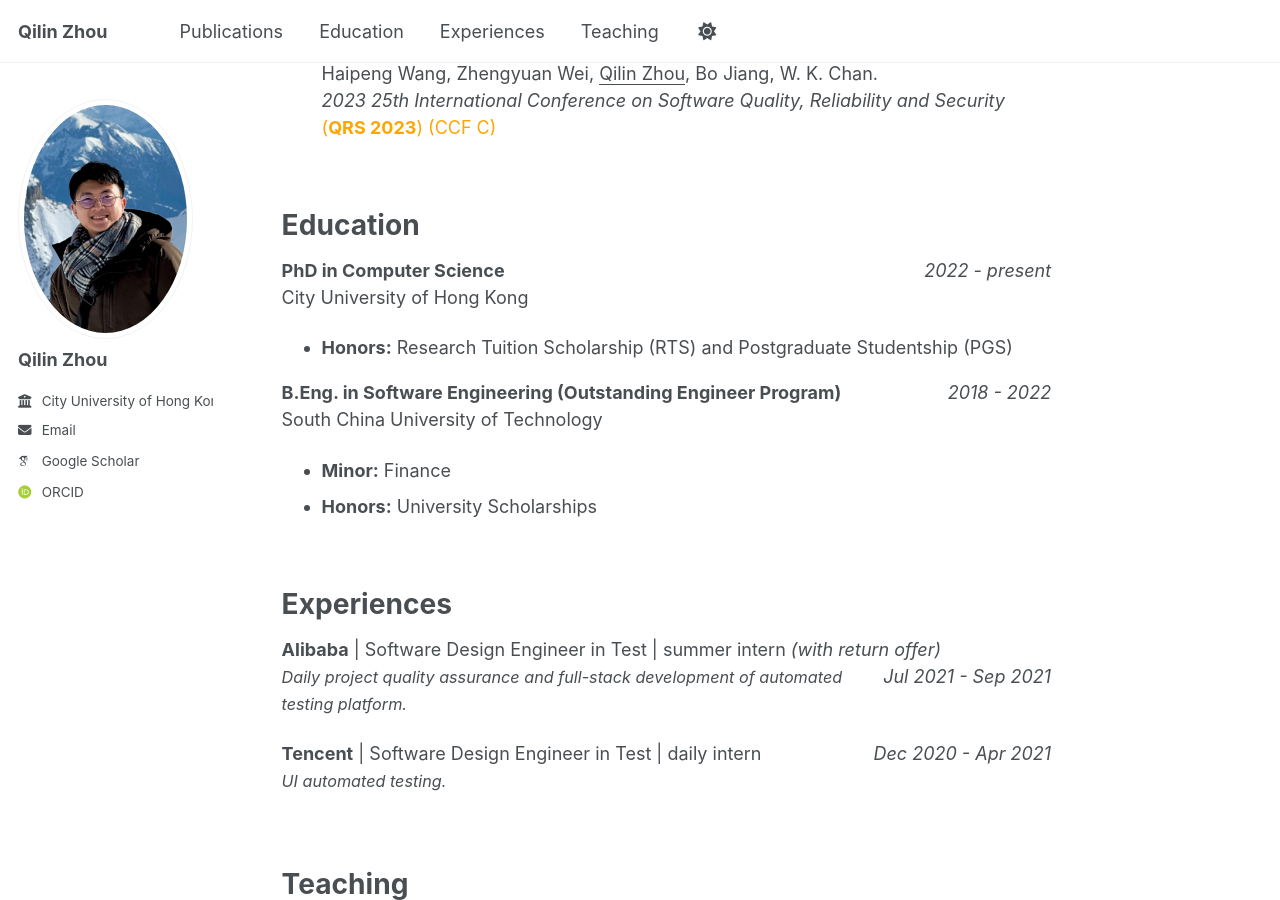
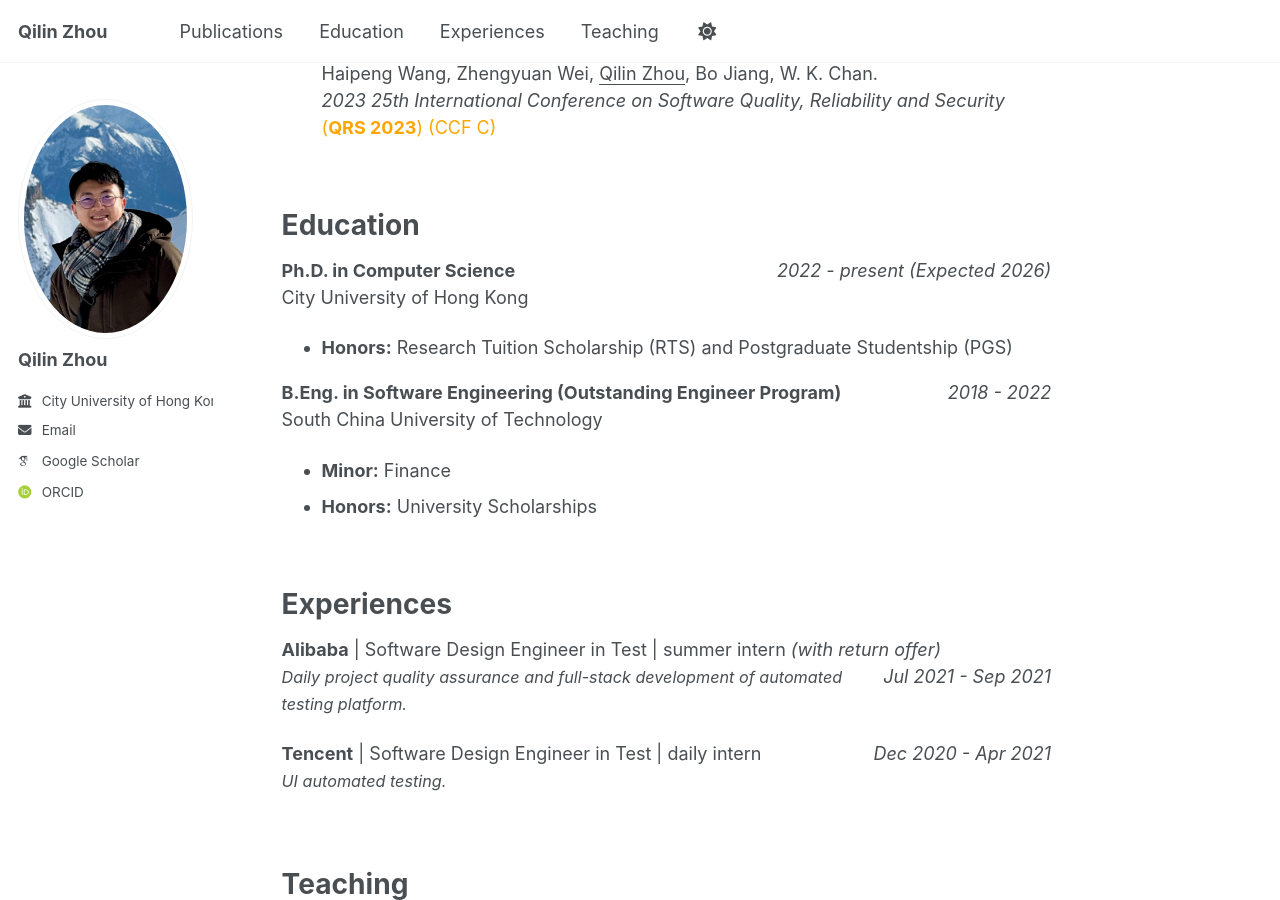
Before and after one commit to qilin-zhou/qilin-zhou.github.io, a Jekyll site: the page built from _pages/about.md, in a window 1280 px wide and 900 px high, scrolled down 1445 px. Built offline with Jekyll 4.4.1, drawn with Linux system fonts in a browser that asks for light colours; some web fonts are replaced; a script bundle is joined from its source files by our own code; library files that are not in the unit come from our copies.

Commit message:
Update about.md

```diff
--- a/_pages/about.md
+++ b/_pages/about.md
@@ -48,7 +48,7 @@ _IEEE Transactions on Reliability_ (**TRel 2025**) <span style="color: Orange;">
 Education
 ======
 
-**PhD in Computer Science** <span style="float: right; font-style: italic;">2022 - present</span>
+**Ph.D. in Computer Science** <span style="float: right; font-style: italic;">2022 - present (Expected 2026)</span>
 City University of Hong Kong
 * **Honors:** Research Tuition Scholarship (RTS) and Postgraduate Studentship (PGS)
 
```
